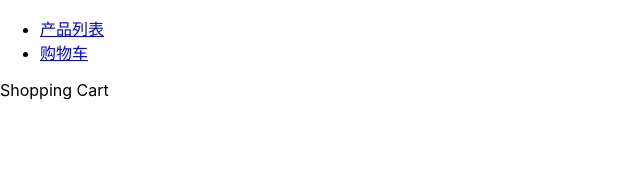
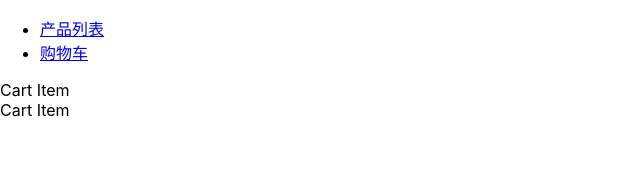
Before and after one commit to liuliangyun/shopping-cart, a React (Create React App) app: page /cart in a window 1280 px wide. Shown: the top 170 px of the page, without its empty margins (0-640 px from the left). Built offline with nearby package versions, Linux system fonts and the light colour scheme.

Commit message:
should ShoppingCart render correct count CartItem

```diff
--- a/src/pages/ShoppingCart/components/CartItem.js
+++ b/src/pages/ShoppingCart/components/CartItem.js
@@ -0,0 +1,9 @@
+const CartItem = () => {
+  return (
+  <div className="cart-item">
+    Cart Item
+  </div>
+  )
+}
+
+export default CartItem;
--- a/src/pages/ShoppingCart/index.js
+++ b/src/pages/ShoppingCart/index.js
@@ -1,8 +1,30 @@
-function ShoppingCart() {
+import CartItem from './components/CartItem'
+import { useState } from 'react'
+
+const mockCartItems = [
+  {
+    id: 'id1',
+    name: 'product1',
+    price: 10,
+    description: '第一个商品',
+    count: 1,
+  },
+  {
+    id: 'id2',
+    name: 'product2',
+    price: 20,
+    description: '第二个商品',
+    count: 2,
+  },
+]
+
+const ShoppingCart = () => {
+  const [cartItems] = useState(mockCartItems);
+
   return (
-    <div>
-      Shopping Cart
-    </div>
+  <div>
+    {cartItems.map(item => <CartItem key={item.id} />)}
+  </div>
   )
 }
 
```
Also changed, not shown: 1 other file (tests, documents, lock files or other folders).
